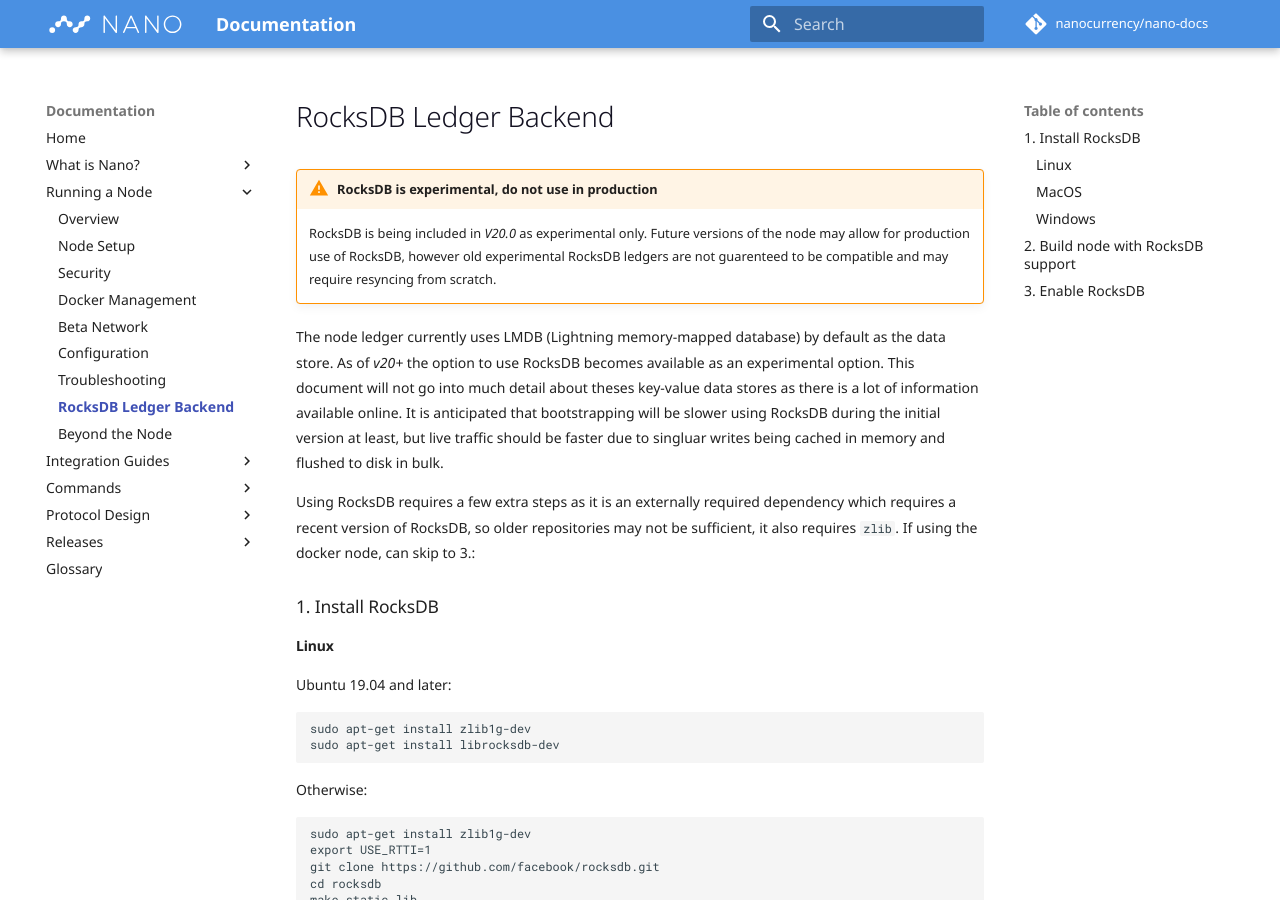
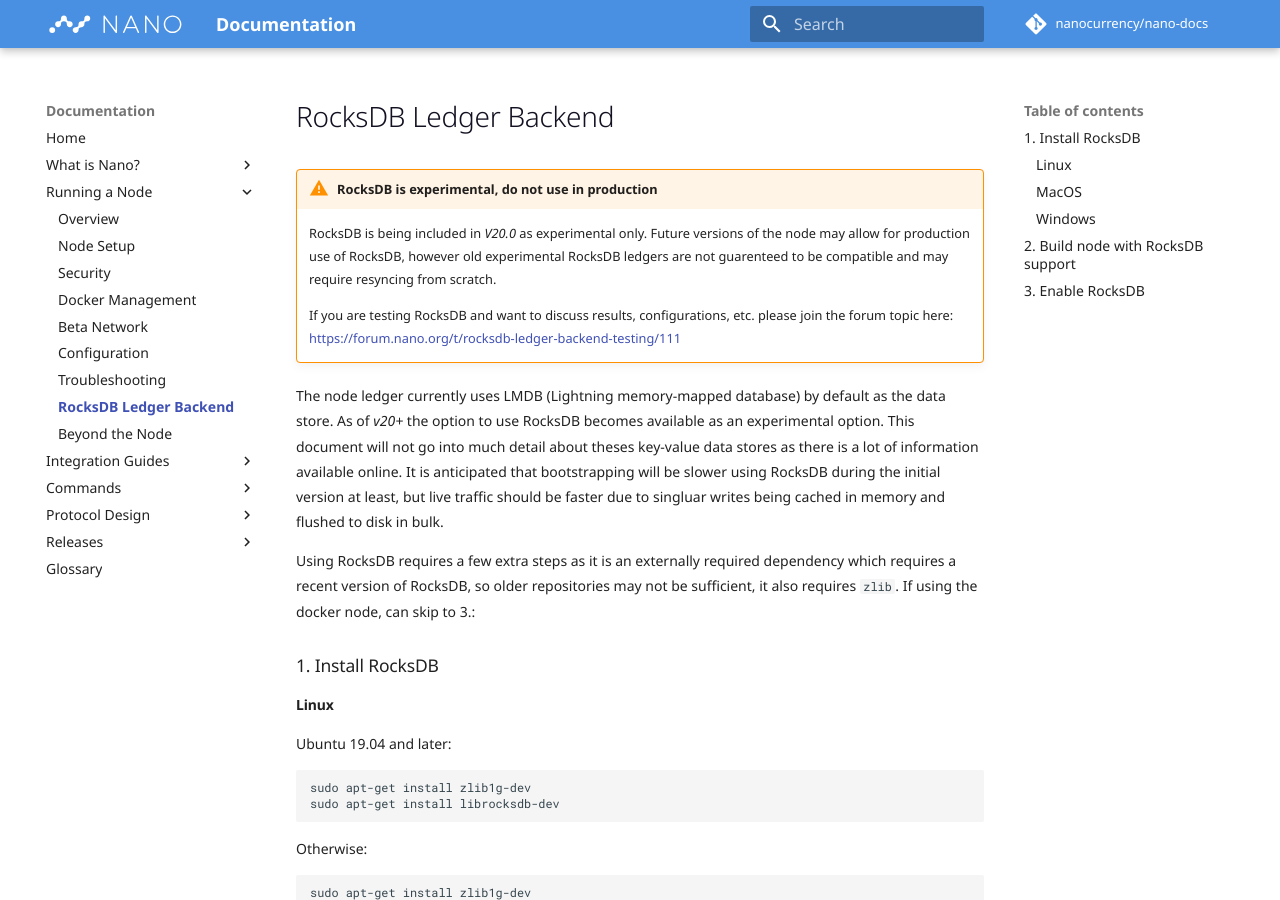
Before and after one commit to nanocurrency/nano-docs, an MkDocs documentation site: the page built from docs/running-a-node/rocksdb-ledger-backend.md, in a window 1280 px wide and 900 px high. Built offline with MkDocs 1.6.1 and Material for MkDocs 9.7.7, drawn with Linux system fonts in a browser that asks for light colours; comment, search, counter and statistics services are not loaded.

Commit message:
Add forum discussion link to RocksDB page

```diff
--- a/docs/running-a-node/rocksdb-ledger-backend.md
+++ b/docs/running-a-node/rocksdb-ledger-backend.md
@@ -2,6 +2,8 @@
 
 !!! warning "RocksDB is experimental, do not use in production"
 	RocksDB is being included in _V20.0_ as experimental only. Future versions of the node may allow for production use of RocksDB, however old experimental RocksDB ledgers are not guarenteed to be compatible and may require resyncing from scratch.
+
+	If you are testing RocksDB and want to discuss results, configurations, etc. please join the forum topic here: https://forum.nano.org/t/rocksdb-ledger-backend-testing/111
 
 The node ledger currently uses LMDB (Lightning memory-mapped database) by default as the data store. As of _v20+_ the option to use RocksDB becomes available as an experimental option.
 This document will not go into much detail about theses key-value data stores as there is a lot of information available online.
```
